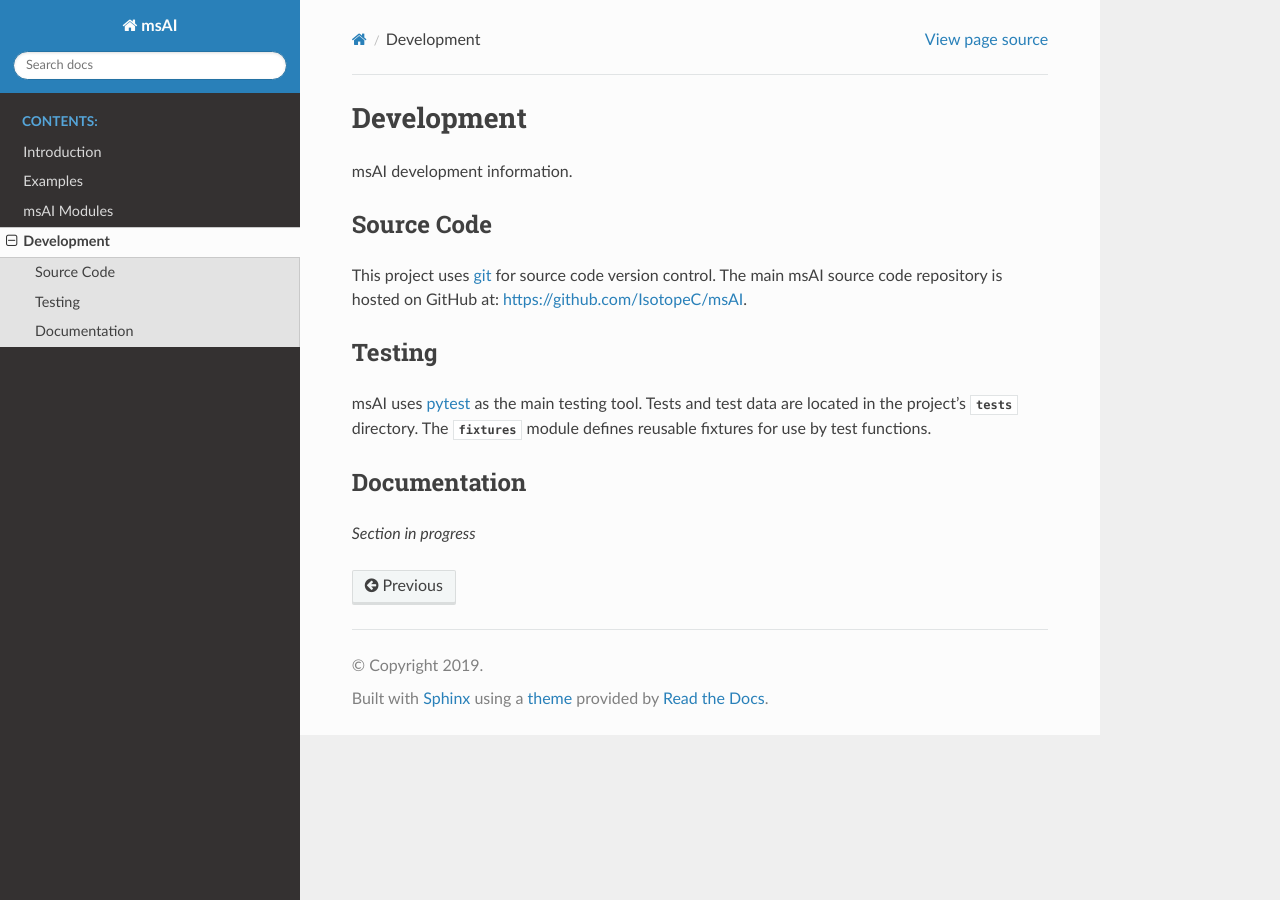
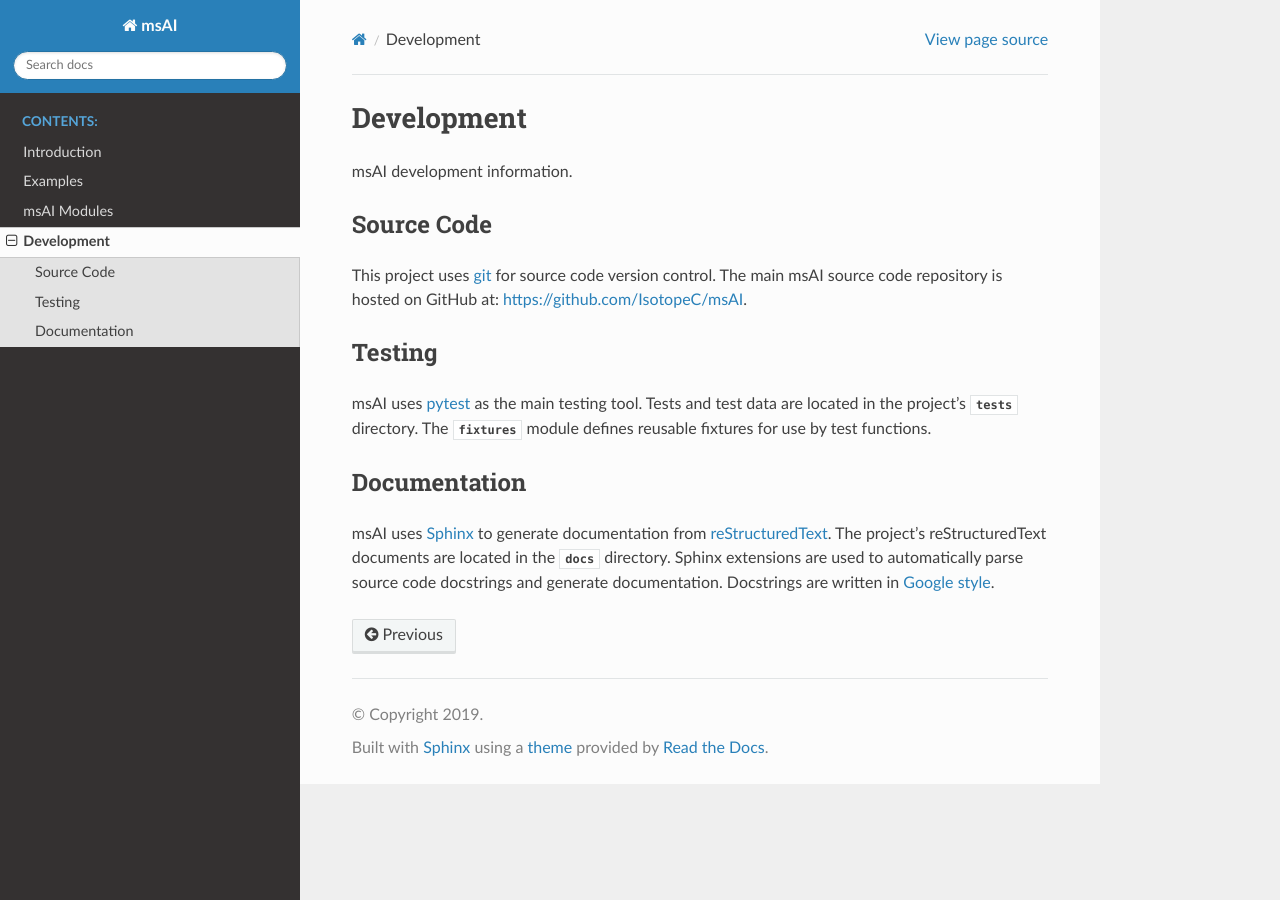
Before and after one commit to IsotopeC/msAI, a Sphinx documentation site: the page built from docs/development.rst, in a window 1280 px wide. Built offline with Sphinx 7.4.7 and the Read the Docs theme 2.0.0, drawn with Linux system fonts in a browser that asks for light colours.

Commit message:
Added documentation info

```diff
--- a/docs/development.rst
+++ b/docs/development.rst
@@ -27,4 +27,7 @@
 Documentation
 *************
 
-*Section in progress*
+msAI uses `Sphinx <https://www.sphinx-doc.org>`_ to generate documentation from `reStructuredText <http://docutils.sourceforge.net/rst.html>`_.
+The project's reStructuredText documents are located in the `docs` directory.
+Sphinx extensions are used to automatically parse source code docstrings and generate documentation.
+Docstrings are written in `Google style <https://google.github.io/styleguide/pyguide.html#38-comments-and-docstrings>`_.
```
